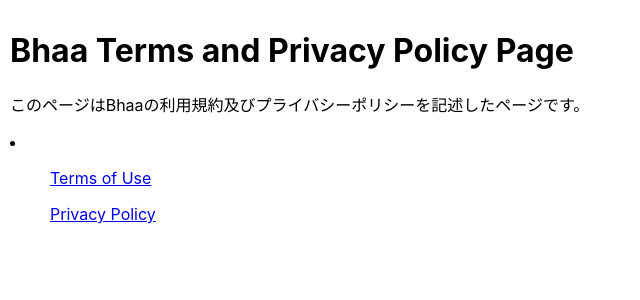
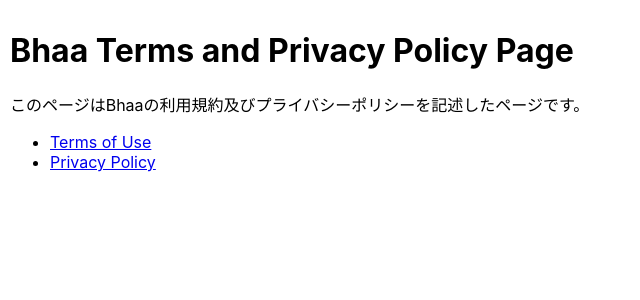
Before and after one commit to shotastage/bhaa.document.terms, a React (Create React App) app: page / in a window 1280 px wide. Shown: the top 300 px of the page, without its empty margins (0-640 px from the left). Built offline with nearby package versions, Linux system fonts and the light colour scheme.

Commit message:
refactor

```diff
--- a/package.json
+++ b/package.json
@@ -39,7 +39,5 @@
       "last 1 safari version"
     ]
   },
-  "devDependencies": {
-    "node-sass": "^4.14.1"
-  }
+  "devDependencies": {}
 }
--- a/public/index.html
+++ b/public/index.html
@@ -1,5 +1,5 @@
 <!DOCTYPE html>
-<html lang="en">
+<html lang="ja">
   <head>
     <meta charset="utf-8" />
     <link rel="icon" href="%PUBLIC_URL%/favicon.ico" />
@@ -10,34 +10,14 @@
       content="Web site created using create-react-app"
     />
     <link rel="apple-touch-icon" href="%PUBLIC_URL%/logo192.png" />
-    <!--
-      manifest.json provides metadata used when your web app is installed on a
-      user's mobile device or desktop. See https://developers.google.com/web/fundamentals/web-app-manifest/
-    -->
     <link rel="manifest" href="%PUBLIC_URL%/manifest.json" />
-    <!--
-      Notice the use of %PUBLIC_URL% in the tags above.
-      It will be replaced with the URL of the `public` folder during the build.
-      Only files inside the `public` folder can be referenced from the HTML.
-
-      Unlike "/favicon.ico" or "favicon.ico", "%PUBLIC_URL%/favicon.ico" will
-      work correctly both with client-side routing and a non-root public URL.
-      Learn how to configure a non-root public URL by running `npm run build`.
-    -->
     <title>Bhaa Terms Viewer for App</title>
   </head>
   <body>
-    <noscript>You need to enable JavaScript to run this app.</noscript>
+    <noscript>
+      <p>このページはJavaScriptを有効にする必要があります。JavaScriptが有効でない場合、当サイトで閲覧できる内容は規約としての効力を持ちません。</p>
+      <p>This page requires JavaScript to be enabled; if it is not, the content viewable on this site will have no effect as terms and conditions.</p>
+    </noscript>
     <div id="root"></div>
-    <!--
-      This HTML file is a template.
-      If you open it directly in the browser, you will see an empty page.
-
-      You can add webfonts, meta tags, or analytics to this file.
-      The build step will place the bundled scripts into the <body> tag.
-
-      To begin the development, run `npm start` or `yarn start`.
-      To create a production bundle, use `npm run build` or `yarn build`.
-    -->
   </body>
 </html>
--- a/src/App.tsx
+++ b/src/App.tsx
@@ -5,11 +5,11 @@
   return (
     <>
       <h1>Bhaa Terms and Privacy Policy Page</h1>
-      <p>このページはBhaaの利用規約及びプライバシーポリシーを記述したページです。  </p>
-      <li>
-        <ul><a href="/terms">Terms of Use</a></ul>
-        <ul><a href="/priv">Privacy Policy</a></ul>
-      </li>
+      <p>このページはBhaaの利用規約及びプライバシーポリシーを記述したページです。</p>
+      <ul>
+        <li><a href="/terms">Terms of Use</a></li>
+        <li><a href="/priv">Privacy Policy</a></li>
+      </ul>
     </>
   );
 }
--- a/src/index.tsx
+++ b/src/index.tsx
@@ -1,6 +1,6 @@
 import React, { Suspense } from "react";
 import ReactDOM from 'react-dom';
-import './index.scss';
+import './index.css';
 import * as serviceWorker from './serviceWorker';
 import RouterComponent from "./Router";
 
```
Also changed, not shown: src/index.css (renamed from src/index.scss), 1 other file (tests, documents, lock files or other folders).
